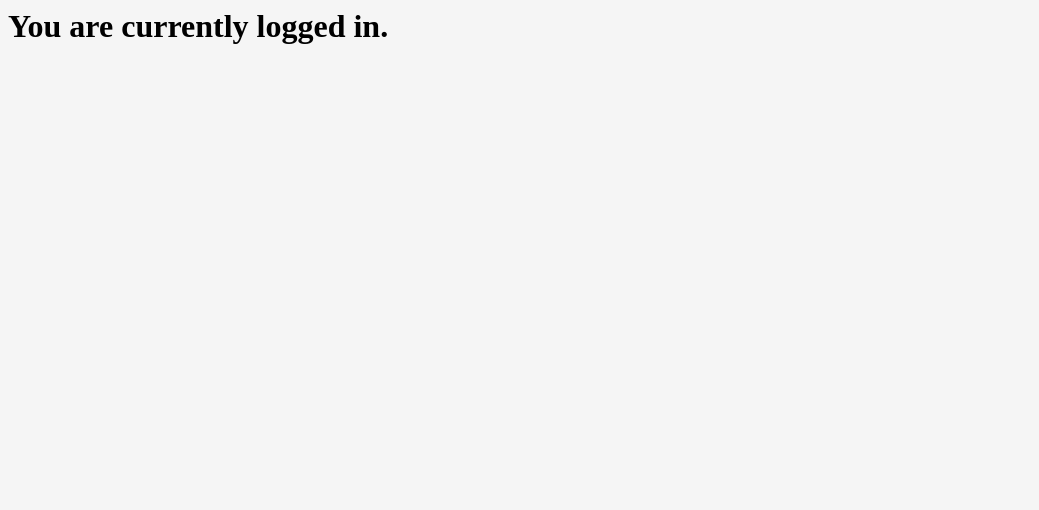
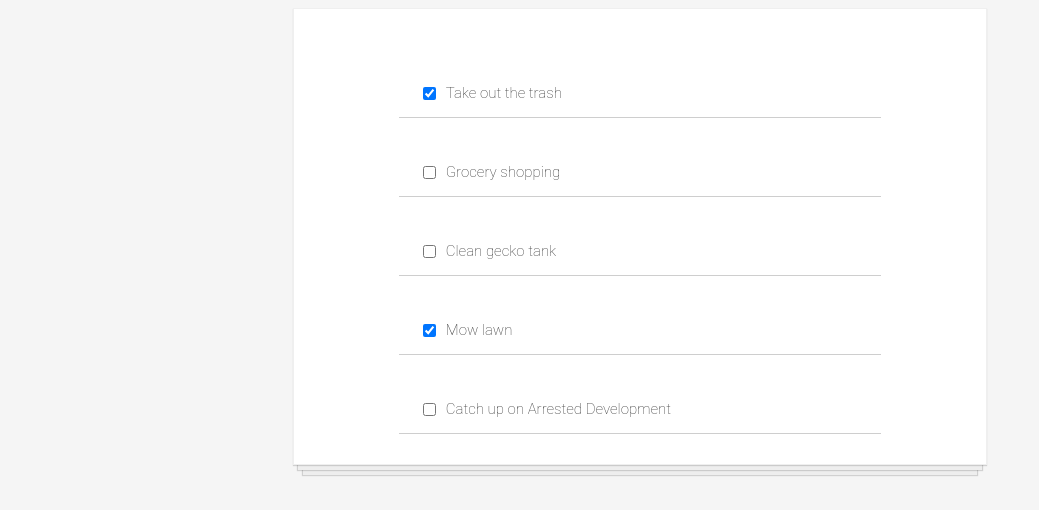
Before and after one commit to rmleg/react-tutorial, a React (Create React App) app: page / in a window 1280 px wide. Shown: the top 510 px of the page, without its empty margins (0-1039 px from the left). Built offline with nearby package versions, Linux system fonts and the light colour scheme.

Commit message:
My solution to Todo App Phase 4

```diff
--- a/src/App.js
+++ b/src/App.js
@@ -1,30 +1,43 @@
+/*
+In the previous iteration of this todo list app,
+we pulled in todos data from a JSON file and mapped over it to display the todo items.
+
+Eventually we'll want to be able to modify the data,
+which will only happen if we've "loaded" the data in to the component's state
+
+Challenge: Change the <App /> component into a
+stateful class component and load the imported `todosData` into state.
+*/
+
 import React from "react"
-
-// Given a stateless functional component, add state to it
-// state should have a property called `isLoggedIn` which is a boolean
-// (true if logged in, false if not)
-// Then, give your best shot at rendering the word "in" if the user is logged in
-// or "out" if the user is logged out.
+import TodoItem from "./TodoItem"
+import todosData from "./todosData"
 
 class App extends React.Component {
     constructor() {
         super();
         this.state = {
-            isLoggedIn: true
+            todoItems: todosData.map(item => <TodoItem key={item.id} item={item}/>)
         }
-    }
-
-    updateState = () => {
-        this.setState({isLoggedIn: !this.state.isLoggedIn});
     }
 
     render() {
         return (
-            <div>
-                <h1 onClick={this.updateState}>You are currently logged {this.state.isLoggedIn ? 'in' : 'out'}.</h1>
+            <div className="todo-list">
+                {this.state.todoItems}
             </div>
         )
     }
 }
 
+/*function App() {
+    const todoItems = todosData.map(item => <TodoItem key={item.id} item={item}/>)
+
+    return (
+        <div className="todo-list">
+            {todoItems}
+        </div>
+    )
+}*/
+
 export default App
--- a/src/TodoItem.js
+++ b/src/TodoItem.js
@@ -1,14 +1,12 @@
 import React from "react"
 
-class TodoItem extends React.Component {
-    render() {
-        return (
-            <div className="todo-item">
-                <input type="checkbox" />
-                <p>{this.props.item.text}</p>
-            </div>
-        )
-    }
+function TodoItem(props) {
+    return (
+        <div className="todo-item">
+            <input type="checkbox" checked={props.item.completed}/>
+            <p>{props.item.text}</p>
+        </div>
+    )
 }
 
 export default TodoItem
```
Also changed, not shown: 1 other file (tests, documents, lock files or other folders).
